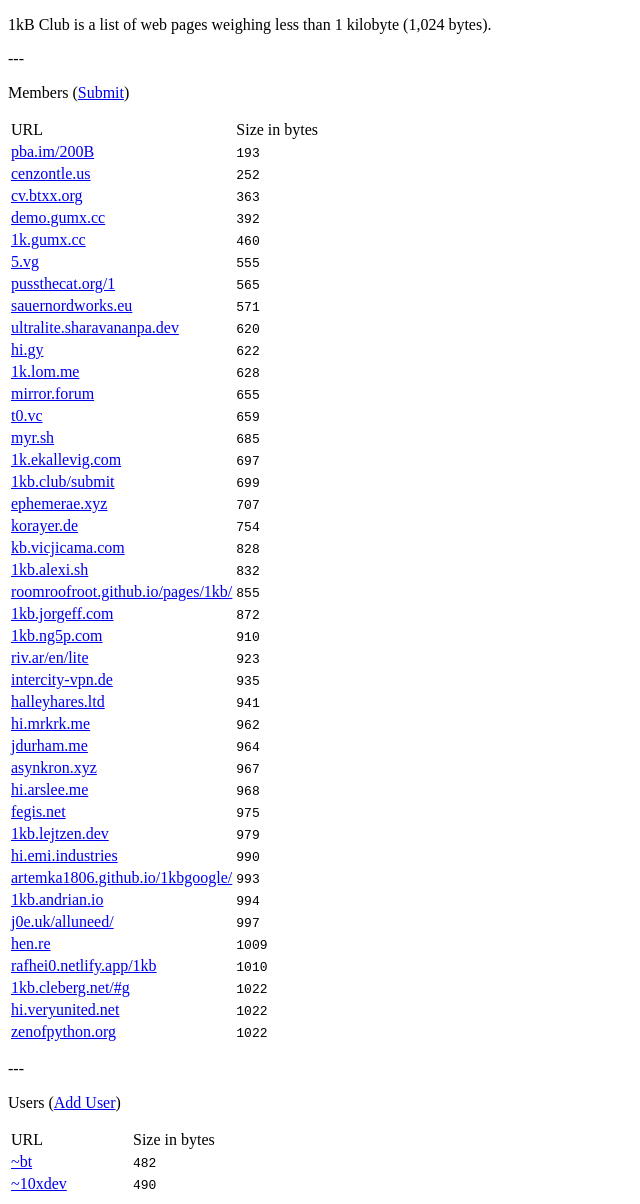
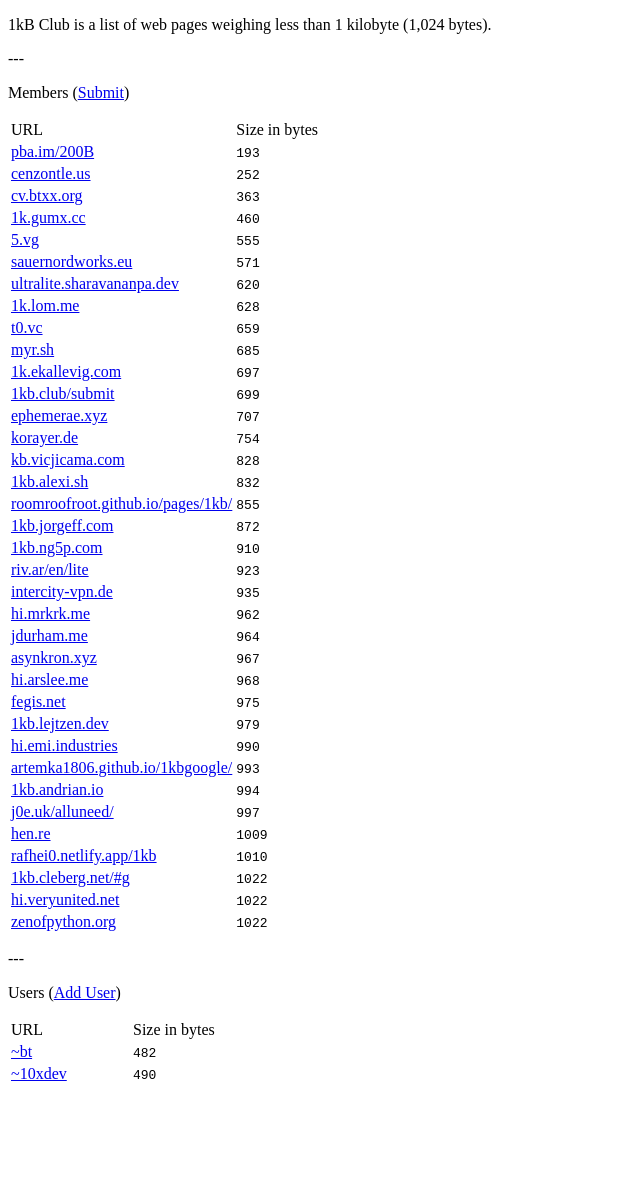
Before and after one commit to bradleytaunt/1kb.club, a Jekyll site: the page built from index.html, in a window 1280 px wide. Shown: the whole page, without its empty margins (0-640 px from the left). Built offline with Jekyll 4.4.1, drawn with Linux system fonts in a browser that asks for light colours; after the commit the page ends 1094 px from its top, so only the background shows below that.

Commit message:
Member purge in progress

```diff
--- a/_data/sites.yml
+++ b/_data/sites.yml
@@ -43,17 +43,11 @@
 - domain: cv.btxx.org
   size: 363
 
-- domain: demo.gumx.cc
-  size: 392
-
 - domain: ephemerae.xyz
   size: 707
 
 - domain: fegis.net
   size: 975
-
-- domain: halleyhares.ltd
-  size: 941
 
 - domain: hen.re
   size: 1009
@@ -63,9 +57,6 @@
 
 - domain: hi.emi.industries
   size: 990
-
-- domain: hi.gy
-  size: 622
 
 - domain: hi.mrkrk.me
   size: 962
@@ -88,17 +79,11 @@
 - domain: korayer.de
   size: 754
 
-- domain: mirror.forum
-  size: 655
-
 - domain: myr.sh
   size: 685
 
 - domain: pba.im/200B
   size: 193
-
-- domain: pussthecat.org/1
-  size: 565
 
 - domain: rafhei0.netlify.app/1kb
   size: 1010
```
